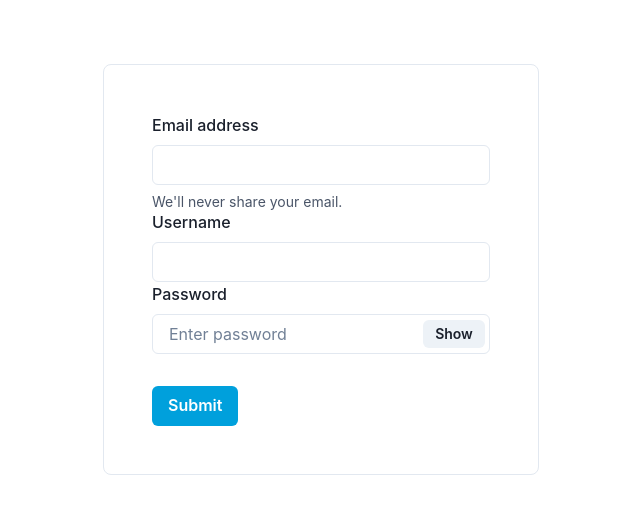
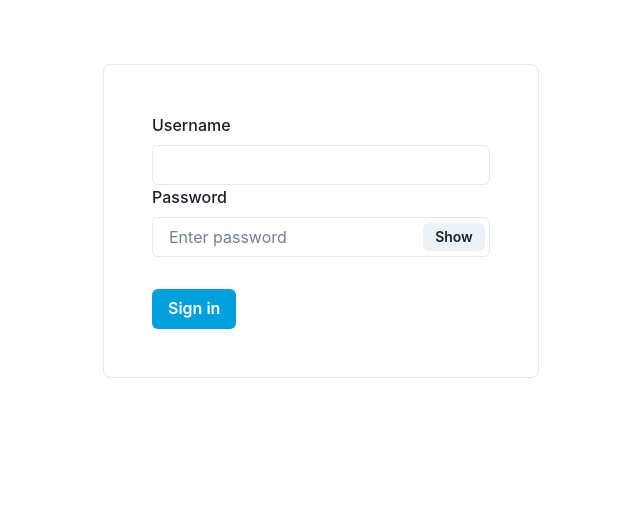
Before and after one commit to SaadiSidali/esb-client, a React (Create React App) app: page / in a window 1280 px wide. Shown: the top 514 px of the page, without its empty margins (319-959 px from the left). Built offline with nearby package versions, Linux system fonts and the light colour scheme.

Commit message:
login,signup logic ... needs refactoring

```diff
--- a/src/App.tsx
+++ b/src/App.tsx
@@ -1,8 +1,9 @@
 import React from "react";
-import SignUp from "./routes/SignUp";
+import Login from "./routes/Login";
+// import SignUp from "./routes/SignUp";
 
 function App() {
-  return <SignUp></SignUp>;
+  return <Login></Login>;
 }
 
 export default App;
--- a/src/index.tsx
+++ b/src/index.tsx
@@ -1,13 +1,34 @@
 import { ChakraProvider } from "@chakra-ui/react";
 import React from "react";
 import ReactDOM from "react-dom/client";
-
-import { ApolloClient, InMemoryCache, ApolloProvider } from "@apollo/client";
+import {
+  ApolloClient,
+  InMemoryCache,
+  ApolloProvider,
+  createHttpLink,
+} from "@apollo/client";
+import { setContext } from "@apollo/client/link/context";
 
 import App from "./App";
 
+const httpLink = createHttpLink({
+  uri: "http://localhost:8000/graphql",
+});
+
+const authLink = setContext((_, { headers }) => {
+  // get the authentication token from local storage if it exists
+  const token = localStorage.getItem("token");
+  // return the headers to the context so httpLink can read them
+  return {
+    headers: {
+      ...headers,
+      authorization: token ? `Bearer ${token}` : "",
+    },
+  };
+});
+
 const client = new ApolloClient({
-  uri: "http://localhost:3000/graphql",
+  link: authLink.concat(httpLink),
   cache: new InMemoryCache(),
 });
 
--- a/src/routes/Login.tsx
+++ b/src/routes/Login.tsx
@@ -1,5 +1,101 @@
+import { gql, useMutation } from "@apollo/client";
+import {
+  Box,
+  Button,
+  Container,
+  FormControl,
+  FormLabel,
+  Input,
+  InputGroup,
+  InputRightElement,
+} from "@chakra-ui/react";
+import { useFormik } from "formik";
+import React from "react";
+import { LoginType } from "../types/login-type";
+import { SignInInput } from "../types/signin-input";
+
 function Login() {
-    return ( <></> );
+  const SIGN_UP = gql`
+    mutation ($username: String!, $password: String!) {
+      signIn(signInInput: { username: $username, password: $password }) {
+        token
+      }
+    }
+  `;
+
+  const [signUpMutation, { data, loading }] = useMutation<
+    LoginType,
+    SignInInput
+  >(SIGN_UP);
+
+  const formik = useFormik({
+    initialValues: {
+      userName: "",
+      password: "",
+    },
+    onSubmit: (values) => {
+      signUpMutation({
+        variables: {
+          password: values.password,
+          username: values.userName,
+        },
+      });
+    },
+  });
+
+  console.log(data);
+
+  return (
+    <>
+      <Container centerContent>
+        {data ? <pre>{JSON.stringify(data, null, 2)}</pre> : null}
+        <form onSubmit={formik.handleSubmit}>
+          <Box borderWidth="1px" borderRadius="lg" p={12} mt={16}>
+            <FormControl>
+              <FormLabel>Username</FormLabel>
+              <Input
+                type="text"
+                name="userName"
+                onChange={formik.handleChange}
+              />
+            </FormControl>
+            <FormControl>
+              <FormLabel>Password</FormLabel>
+              <PasswordInput onChange={formik.handleChange}></PasswordInput>
+            </FormControl>
+            <Button
+              type="submit"
+              colorScheme={"linkedin"}
+              mt={8}
+              isLoading={loading}
+            >
+              Sign in
+            </Button>
+          </Box>
+        </form>
+      </Container>
+    </>
+  );
 }
+function PasswordInput({ onChange }: any) {
+  const [show, setShow] = React.useState(false);
+  const handleClick = () => setShow(!show);
 
+  return (
+    <InputGroup size="md">
+      <Input
+        pr="4.5rem"
+        type={show ? "text" : "password"}
+        placeholder="Enter password"
+        name="password"
+        onChange={onChange}
+      />
+      <InputRightElement width="4.5rem">
+        <Button h="1.75rem" size="sm" onClick={handleClick}>
+          {show ? "Hide" : "Show"}
+        </Button>
+      </InputRightElement>
+    </InputGroup>
+  );
+}
 export default Login;
--- a/src/routes/SignUp.tsx
+++ b/src/routes/SignUp.tsx
@@ -1,3 +1,4 @@
+import { gql, useMutation } from "@apollo/client";
 import {
   Box,
   Button,
@@ -11,8 +12,29 @@ import {
 } from "@chakra-ui/react";
 import { useFormik } from "formik";
 import React from "react";
+import { SignUpInput } from "../types/signup-input";
+import { UserType } from "../types/user-type";
 
 function SignUp() {
+  const SIGN_UP = gql`
+    mutation ($email: String!, $password: String!, $username: String!) {
+      signUp(
+        signUpInput: { email: $email, password: $password, username: $username }
+      ) {
+        id
+        username
+        profile {
+          biography
+        }
+      }
+    }
+  `;
+
+  const [signUpMutation, { data, loading }] = useMutation<
+    UserType,
+    SignUpInput
+  >(SIGN_UP);
+
   const formik = useFormik({
     initialValues: {
       email: "",
@@ -20,13 +42,22 @@ function SignUp() {
       password: "",
     },
     onSubmit: (values) => {
-      alert(JSON.stringify(values, null, 2));
+      signUpMutation({
+        variables: {
+          email: values.email,
+          password: values.password,
+          username: values.userName,
+        },
+      });
     },
   });
+
+  console.log(data);
 
   return (
     <>
       <Container centerContent>
+        {data ? <pre>{JSON.stringify(data, null, 2)}</pre> : null}
         <form onSubmit={formik.handleSubmit}>
           <Box borderWidth="1px" borderRadius="lg" p={12} mt={16}>
             <FormControl>
@@ -51,7 +82,12 @@ function SignUp() {
               <FormLabel>Password</FormLabel>
               <PasswordInput onChange={formik.handleChange}></PasswordInput>
             </FormControl>
-            <Button type="submit" colorScheme={"linkedin"} mt={8}>
+            <Button
+              type="submit"
+              colorScheme={"linkedin"}
+              mt={8}
+              isLoading={loading}
+            >
               Submit
             </Button>
           </Box>
--- /dev/null
+++ b/src/types/login-type.ts
@@ -0,0 +1,4 @@
+export interface LoginType {
+
+    token: string;
+}
--- /dev/null
+++ b/src/types/signin-input.ts
@@ -0,0 +1,6 @@
+export interface SignInInput {
+
+    username: string;
+
+    password: string;
+}
--- /dev/null
+++ b/src/types/signup-input.ts
@@ -0,0 +1,8 @@
+export interface SignUpInput {
+
+    username: string;
+
+    email: string;
+
+    password: string;
+}
--- /dev/null
+++ b/src/types/user-type.ts
@@ -0,0 +1,12 @@
+import { ProfileType } from './profile-type'
+
+export interface UserType {
+
+    id: number;
+
+    username: string;
+
+    email: string;
+
+    profile: ProfileType;
+}
```
Also changed, not shown: src/types/profile-type.ts (added, +33 -0 lines).
